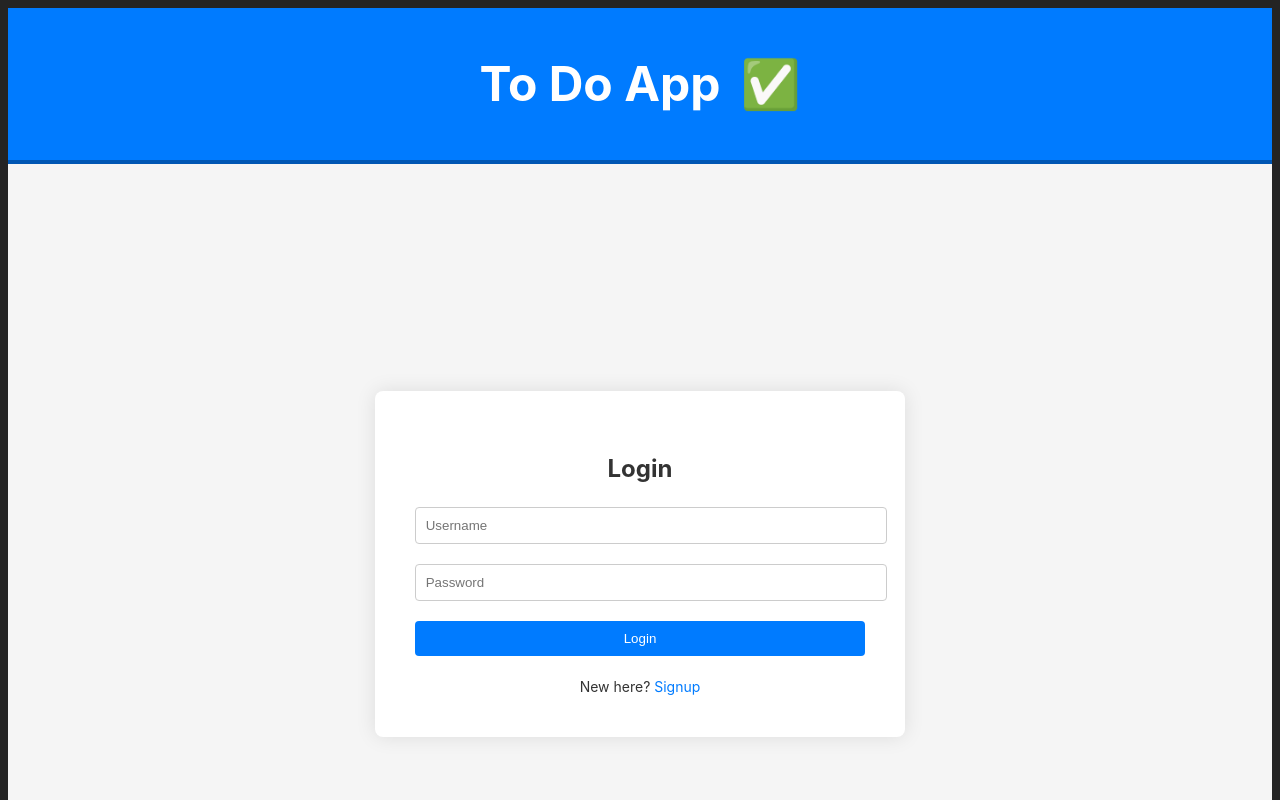
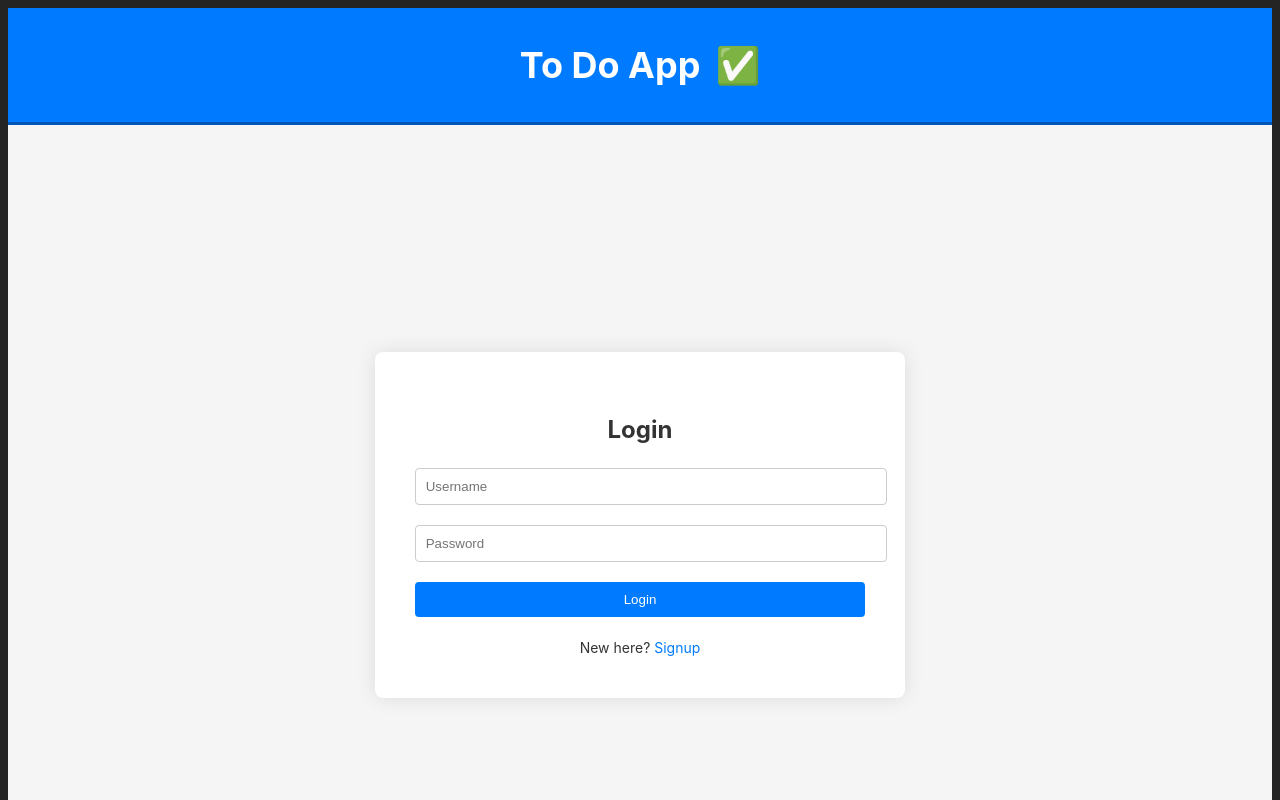
Before and after one commit to ayanahmad11/To-Do-App, a React (Vite) app in the folder Frontend/: page /login in a window 1280 px wide. Shown: the top 800 px of the page. Built offline with nearby package versions, Linux system fonts and the light colour scheme; no server answers.

Commit message:
Header css

```diff
--- a/Frontend/src/Components/Header.css
+++ b/Frontend/src/Components/Header.css
@@ -1,17 +1,17 @@
 .header {
     background-color: #007bff;
     color: #fff;
-    padding: 40px;
+    padding: 30px;
     text-align: center;
-    border-bottom: 4px solid #0056b3;
+    border-bottom: 3px solid #0056b3;
 }
 
 .logo {
-    font-size: 48px;
+    font-size: 36px;
     font-weight: bold;
-    margin-right: 20px;
+    margin-right: 15px;
 }
 
 .emoji {
-    font-size: 48px;
+    font-size: 36px;
 }
```
